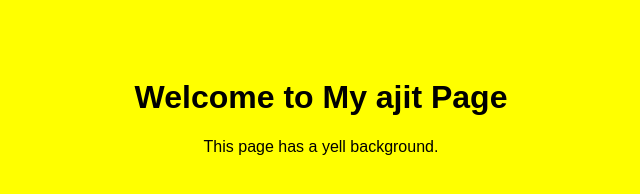
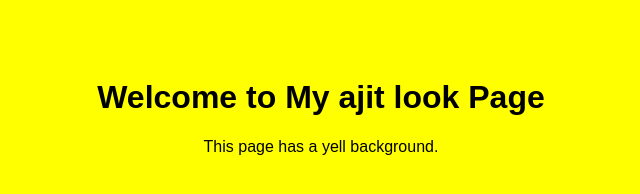
Before and after one commit to ajithpethanan/practise30, a plain HTML site: page index.html in a window 1280 px wide. Shown: the whole page, without its empty margins (319-959 px from the left). Drawn offline with Linux system fonts and the light colour scheme.

Commit message:
fourth commit

```diff
--- a/index.html
+++ b/index.html
@@ -14,7 +14,7 @@
     </style>
 </head>
 <body>
-    <h1>Welcome to My ajit  Page</h1>
+    <h1>Welcome to My ajit look  Page</h1>
     <p>This page has a  yell background.</p>
 </body>
 </html>
```
